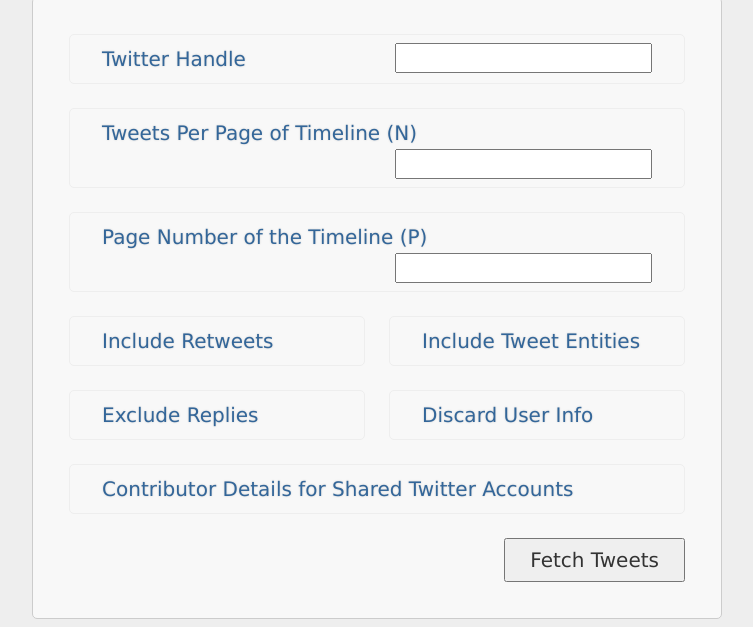
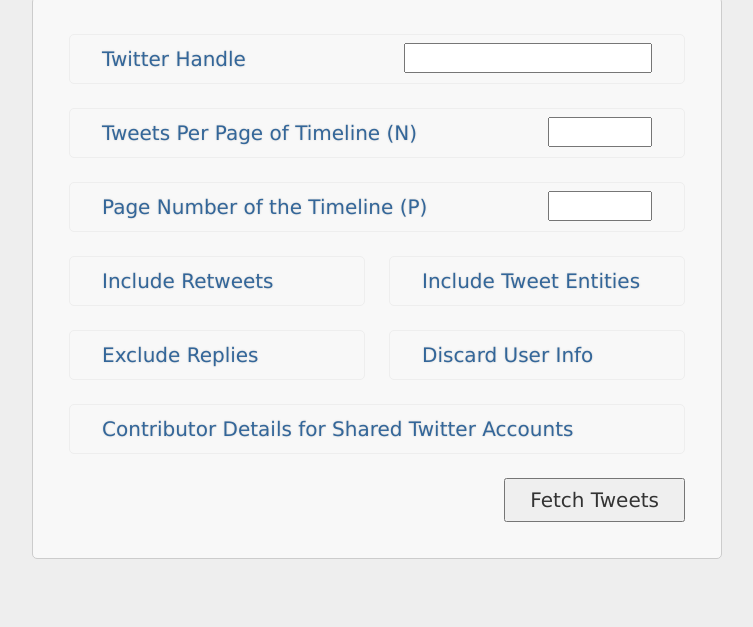
Before and after one commit to debloper/TRex, a plain HTML site: page index.html in a window 1280 px wide. Shown: the part 187-814 px from the top of the page, without its empty margins (263-1016 px from the left). Drawn offline with Linux system fonts and the light colour scheme.

Commit message:
Fix for input width (suddenly chrome changed the default)

```diff
--- a/index.html
+++ b/index.html
@@ -44,6 +44,8 @@ input {
 	float: right;
 	color: #666; font: 20px/24px Verdana, Geneva, sans-serif;
 }
+input[type="text"] { width: 240px; }
+input[type="number"] { width: 96px; }
 input[type="checkbox"] { display: none; }
 input[type="submit"] { color: #333; margin: 12px; padding: 8px 24px; }
 </style>
```
